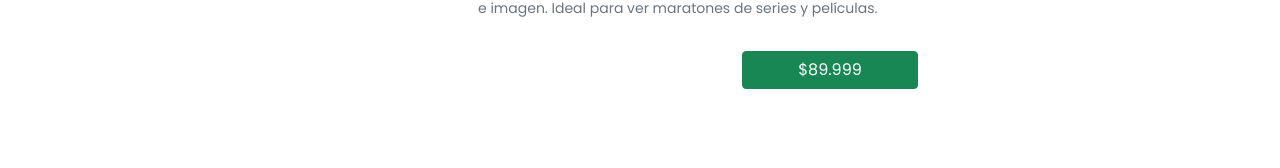
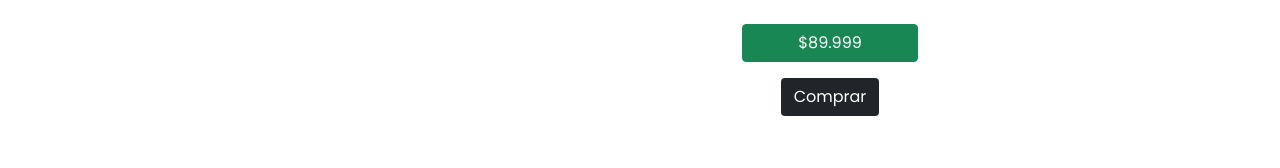
Before and after one commit to MatiCantora/notebooks-arg-react, a React (Create React App) app: page /item/1 in a window 1280 px wide. Shown: the part 475-643 px from the top of the page. Built offline with nearby package versions, Linux system fonts and the light colour scheme.

Commit message:
v6.0 Eventos

```diff
--- a/src/App.css
+++ b/src/App.css
@@ -79,3 +79,45 @@
 	overflow-x: none;
 	overflow-y: auto;
 }
+
+.quantity {
+	display: flex;
+	width: 10rem;
+}
+
+.quantity label {
+	border: 1px solid #000;
+	height: 45px;
+	width: 5rem;
+	text-align: center;
+}
+
+.quantity button {
+	border: 1px solid #000;
+	height: 45px;
+	width: 3rem;
+}
+
+.textoCant {
+	display: flex;
+	justify-content: center;
+	align-items: center;
+	font-size: 1.2rem;
+}
+
+.itemCount {
+	display: flex;
+	justify-content: center;
+}
+
+.btn-carrito {
+	font-size: 0.8rem;
+	height: 45px;
+	width: 10rem;
+}
+
+.container {
+	display: flex;
+	flex-direction: column;
+	align-items: center;
+}
--- a/src/App.js
+++ b/src/App.js
@@ -5,6 +5,7 @@ import ItemDetail from "./components/ItemDetail"
 import Contacto from "./components/Contacto/Contacto"
 import Inicio from "./components/Inicio/Inicio"
 import Footer from "./components/Footer"
+import Cart from "./components/Cart"
 import { BrowserRouter, Routes, Route } from "react-router-dom"
 import "./App.css"
 
@@ -18,6 +19,7 @@ function App() {
 				<Route exact path="/inicio" element={<Inicio />} />
 				<Route exact path="/category/:categoryId" element={<ItemListContainer />} />
 				<Route exact path="/item/:itemId" element={<ItemDetail />} />
+				<Route exact path="/cart" element={<Cart />} />
 			</Routes>
 			<Footer />
 		</BrowserRouter>
--- /dev/null
+++ b/src/components/ButtonShop.jsx
@@ -0,0 +1,18 @@
+import React from "react"
+import { Link } from "react-router-dom"
+
+export const ButtonShop = ({ onAdd, count, cantidad }) => {
+	return (
+		<>
+			<button className="btn bg-dark text-white btn-block btn-carrito " onClick={() => onAdd(cantidad)}>
+				{count === 0 ? (
+					"Agregar al Carrito"
+				) : (
+					<Link to={"/cart"} className="text-white">
+						Terminar Compra
+					</Link>
+				)}
+			</button>
+		</>
+	)
+}
--- /dev/null
+++ b/src/components/Cart.jsx
@@ -0,0 +1,7 @@
+import React from "react"
+
+const Cart = () => {
+	return <div>Cart</div>
+}
+
+export default Cart
--- a/src/components/Item.jsx
+++ b/src/components/Item.jsx
@@ -117,7 +117,7 @@ export const Item = ({ id, title, description, price, img }) => {
 							<p className="btn btn-success m-1 w-50" to="/Cart">
 								${price}
 							</p>
-							<Link to={`/item/${id}`} className="btn btn-primary m-1 w-75">
+							<Link to={`/item/${id}`} className="btn bg-dark text-white m-1 w-75">
 								Ver mas
 							</Link>
 						</div>
--- a/src/components/ItemCount.jsx
+++ b/src/components/ItemCount.jsx
@@ -1,6 +1,7 @@
 import React, { useState } from "react"
+import { ButtonShop } from "./ButtonShop"
 
-export const ItemCount = ({ initial, stock, onAdd }) => {
+export const ItemCount = ({ initial, stock, onAdd, count }) => {
 	const [cantidad, setCantidad] = useState(initial)
 	const handleAdd = () => {
 		if (cantidad < stock) {
@@ -13,20 +14,28 @@ export const ItemCount = ({ initial, stock, onAdd }) => {
 		}
 	}
 
+	const [show, setShow] = useState(true)
+
 	return (
 		<>
-			<div className="card text-center w-50">
-				<div className="card-header">
-					<h4>Producto</h4>
-				</div>
-				<div className="card-body">
-					<button onClick={handleRemove}>-</button>
-					<label className="alert alert-white">{cantidad}</label>
-					<button onClick={handleAdd}>+</button>
-					<div className="d-block">
-						<button className="btn btn-primary btn-block" onClick={() => onAdd(cantidad)}>
-							Agregar al Carrito
-						</button>
+			<div className="container">
+				<button className="btn bg-dark text-white " onClick={() => setShow((s) => !s)}>
+					Comprar
+				</button>
+				<div>
+					<div style={{ display: show ? "none" : "block" }}>
+						<div className="quantity mt-2">
+							<button onClick={handleRemove} className="btn" type="button">
+								-
+							</button>
+							<label className="textoCant">{cantidad}</label>
+							<button onClick={handleAdd} className="btn" type="button">
+								+
+							</button>
+						</div>
+						<div>
+							<ButtonShop onAdd={onAdd} count={count} cantidad={cantidad} />
+						</div>
 					</div>
 				</div>
 			</div>
--- a/src/components/ItemDetail.jsx
+++ b/src/components/ItemDetail.jsx
@@ -2,6 +2,7 @@ import React from "react"
 import { useParams } from "react-router-dom"
 import { useEffect, useState } from "react"
 import { getItems } from "./getItems"
+import { ItemCount } from "./ItemCount"
 
 const ItemDetail = () => {
 	const [item, setItem] = useState({})
@@ -15,6 +16,13 @@ const ItemDetail = () => {
 		}
 	}, [itemId])
 
+	const [count, setCount] = useState(0)
+
+	const handleCount = (cant) => {
+		setCount(cant)
+		console.log(`Se almacenó ${cant} cantidad de ${item.title}`)
+	}
+
 	return (
 		<>
 			<div className="cardDetail mb-3 container">
@@ -27,8 +35,13 @@ const ItemDetail = () => {
 							<h1 className="card-title detailCenter">{item.title}</h1>
 							<p className="card-text text-muted mt-4">{item.longDescription}</p>
 							<p className="card-text detailCenter">
-								<span className="btn btn-success w-25 mt-3">${item.price}</span>
+								<span id="show" className="btn btn-success w-25 mt-3">
+									${item.price}
+								</span>
 							</p>
+							<div className="itemCount">
+								<ItemCount stock={item.stock} initial={1} onAdd={handleCount} count={count} />
+							</div>
 						</div>
 					</div>
 				</div>
```
Also changed, not shown: src/components/ItemListContainer.jsx (+0 -8 lines).
